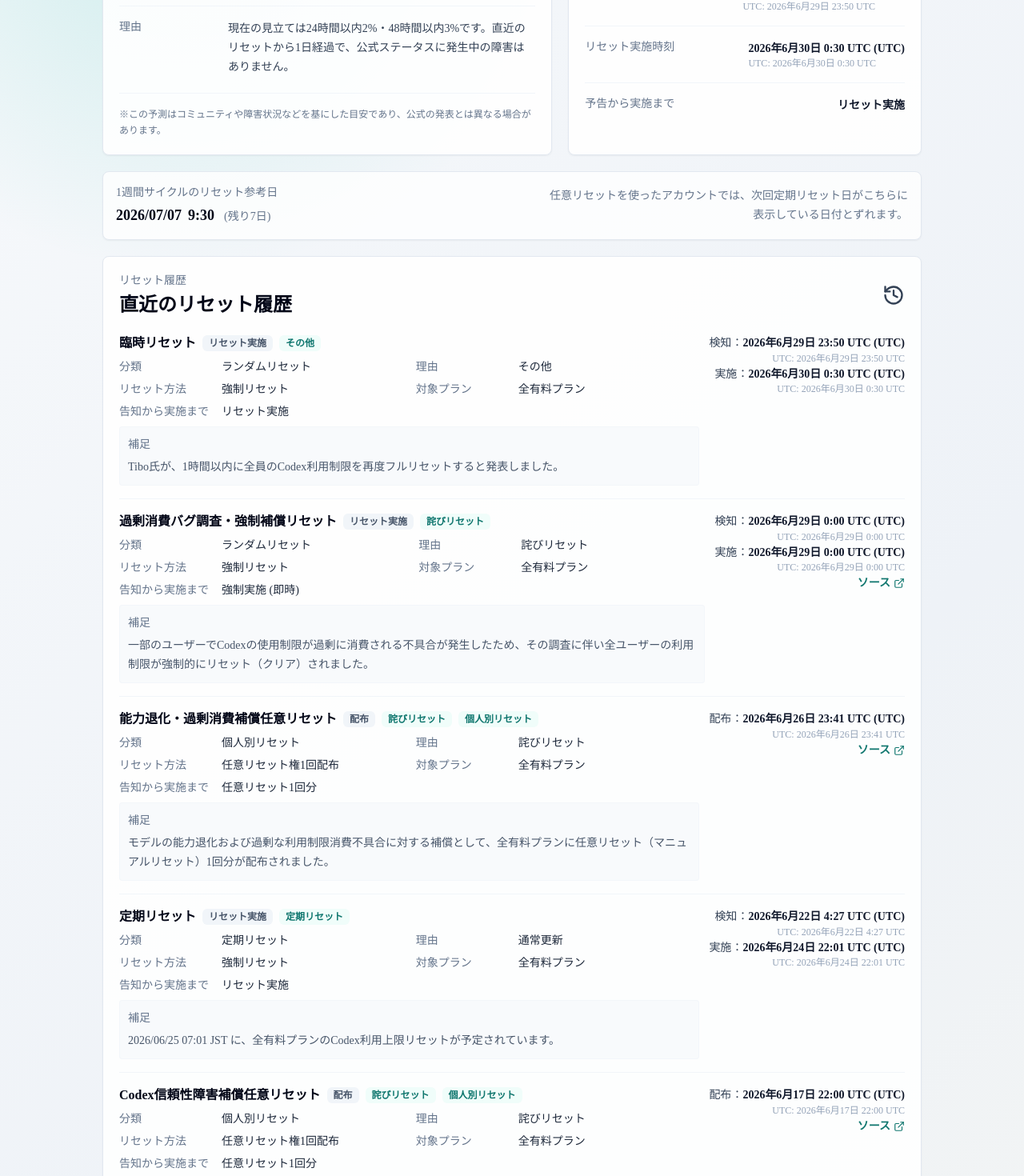
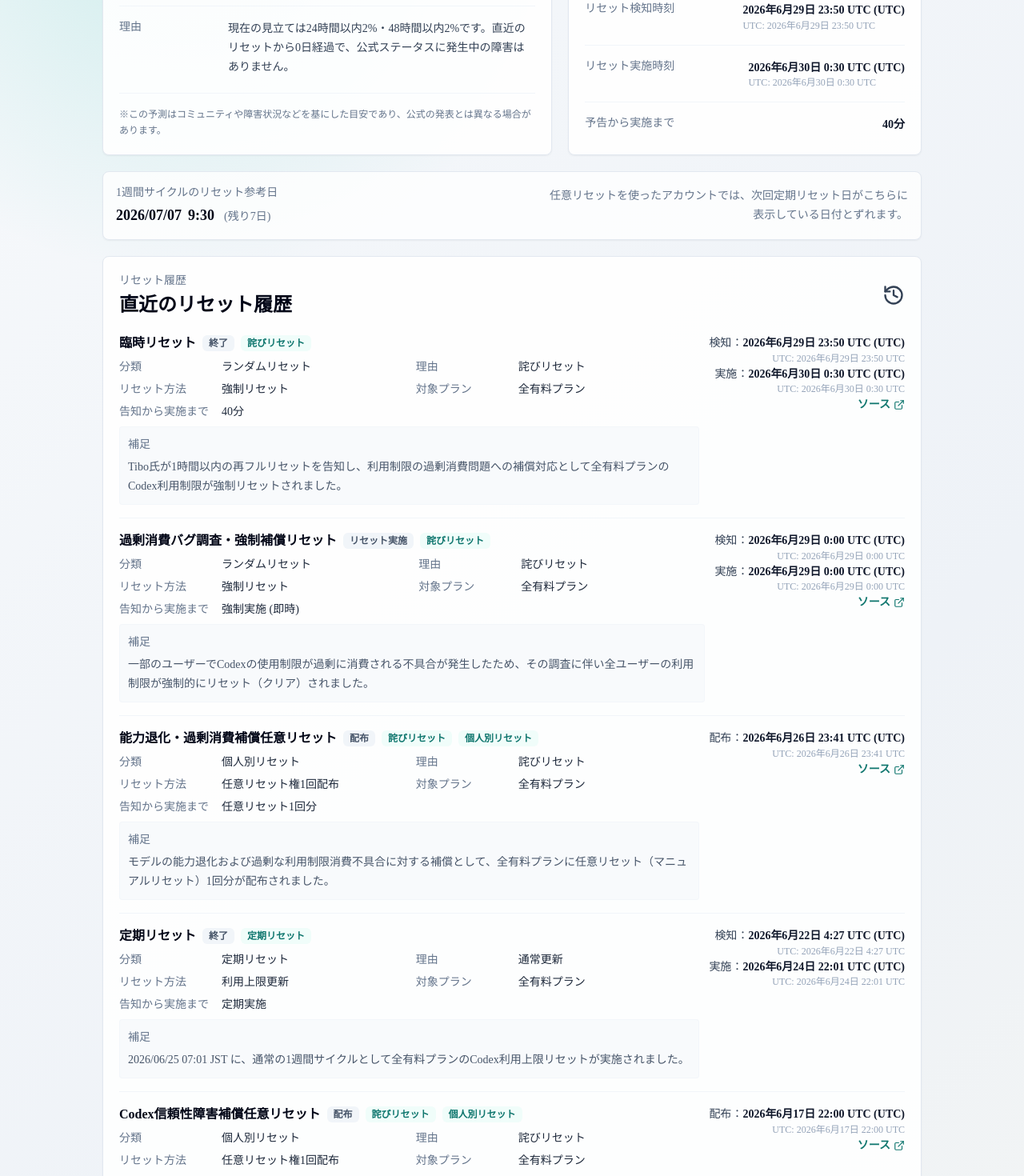
Before and after one commit to gussuri/codex-reset-observatory, a Next.js app: page / in a window 1280 px wide. Shown: the part 560-2030 px from the top of the page at 80% size. Built offline with nearby package versions, Linux system fonts and the light colour scheme; no server answers.

Commit message:
Normalize explicit reset history records

```diff
--- a/data/observationSignals.ts
+++ b/data/observationSignals.ts
@@ -26,6 +26,7 @@ export const LOCAL_OBSERVATION_SIGNALS: Array<LocalObservationSignal> = [
     status: "active",
     expectedAt: "2026-06-30T09:30:00+09:00",
     expiresAt: "2026-06-30T12:00:00+09:00",
+    skipAutoHistoryMerge: true,
     title:
       "Tibo氏が、1時間以内に全員のCodex利用制限を再度フルリセットすると発表しました。",
     keywords: ["forced reset", "limit reset", "強制リセット", "利用制限"],
@@ -84,6 +85,7 @@ export const LOCAL_OBSERVATION_SIGNALS: Array<LocalObservationSignal> = [
     expectedAt: "2026-06-25T07:01:00+09:00",
     expiresAt: "2026-06-25T08:01:00+09:00",
     resolvedAt: "2026-06-25T07:01:00+09:00",
+    skipAutoHistoryMerge: true,
     title:
       "2026/06/25 07:01 JST に、全有料プランのCodex利用上限リセットが予定されています。",
     keywords: ["rate limit", "usage limit", "reset", "利用上限", "レート制限"],
--- a/data/resetHistory.ts
+++ b/data/resetHistory.ts
@@ -1,9 +1,9 @@
 import type { RadarViewModel, WindowEventLike } from "@/lib/radar";
 
-export const LOCAL_MODEL_UPDATED_AT = "2026-06-29T09:00:00+09:00";
+export const LOCAL_MODEL_UPDATED_AT = "2026-06-30T09:30:00+09:00";
 export const MANUAL_NEXT_REGULAR_RESET_AT = "2026-06-25T07:01:00+09:00";
 export const MANUAL_NEXT_REGULAR_RESET_TIME_CONFIRMED = true;
-export const MANUAL_LAST_REGULAR_RESET_AT = "2026-06-18T07:00:00+09:00";
+export const MANUAL_LAST_REGULAR_RESET_AT = "2026-06-25T07:01:00+09:00";
 export const HISTORY_LIMIT = 10;
 
 export const LOCAL_PERSONAL_RESET_HISTORY: RadarViewModel["recentHistory"] = [
@@ -62,6 +62,20 @@ export const LOCAL_PERSONAL_RESET_HISTORY: RadarViewModel["recentHistory"] = [
 
 export const LOCAL_RESET_HISTORY: Array<WindowEventLike> = [
   {
+    id: "local-codex-forced-reset-2026-06-30",
+    title: "臨時リセット",
+    kind: "window_closed",
+    status: "closed",
+    opened_at: "2026-06-30T08:50:00+09:00",
+    closed_at: "2026-06-30T09:30:00+09:00",
+    completed_at: "2026-06-30T09:30:00+09:00",
+    window_minutes: 40,
+    scope: "全有料プラン",
+    summary:
+      "Tibo氏が1時間以内の再フルリセットを告知し、利用制限の過剰消費問題への補償対応として全有料プランのCodex利用制限が強制リセットされました。",
+    source_url: "https://x.com/thsottiaux",
+  },
+  {
     id: "local-codex-forced-comp-reset-2026-06-29",
     title: "過剰消費バグ調査・強制補償リセット",
     kind: "reset_completed",
@@ -77,6 +91,21 @@ export const LOCAL_RESET_HISTORY: Array<WindowEventLike> = [
     source_url: "https://x.com/thsottiaux/status/2067711440019483321",
   },
   {
+    id: "local-codex-regular-reset-2026-06-25",
+    title: "定期リセット",
+    kind: "window_closed",
+    status: "closed",
+    opened_at: "2026-06-22T13:27:58+09:00",
+    closed_at: "2026-06-25T07:01:00+09:00",
+    completed_at: "2026-06-25T07:01:00+09:00",
+    window_minutes: 3933,
+    window_human: "定期実施",
+    scope: "全有料プラン",
+    summary:
+      "2026/06/25 07:01 JST に、通常の1週間サイクルとして全有料プランのCodex利用上限リセットが実施されました。",
+    source_url: null,
+  },
+  {
     id: "local-codex-rate-limit-reset-notice-2026-06-17",
     title: "定期リセット",
     kind: "window_closed",
@@ -88,7 +117,7 @@ export const LOCAL_RESET_HISTORY: Array<WindowEventLike> = [
     window_human: "定期実施",
     scope: "全有料プラン",
     summary:
-      "通常の1週間サイクルのタイミングで、Codexの利用上限リセットが実施されました。",
+      "通常の1週間サイクルのタイミングで、Codexの利用上限リセットが実施されました。あわせて、Codexの信頼性に影響する不具合への補償として任意リセット1回分も配布されました。",
     source_url: "https://x.com/thsottiaux/status/2066956441173323943",
   },
   {
--- a/lib/radar.ts
+++ b/lib/radar.ts
@@ -570,6 +570,10 @@ function getHistoryReasonType(item: WindowLike & { kind?: string }, locale: Loca
 function getHistoryResetMethod(item: WindowLike & { kind?: string }, locale: Locale) {
   const text = getHistoryText(item);
 
+  if (text.includes("定期") || text.includes("weekly") || text.includes("1週間サイクル")) {
+    return translateDynamic("利用上限更新", locale);
+  }
+
   if (
     text.includes("任意") ||
     text.includes("manual reset") ||
--- a/lib/radar/i18n.ts
+++ b/lib/radar/i18n.ts
@@ -516,6 +516,11 @@ export const DYNAMIC_TRANSLATIONS: Record<string, Record<Locale, string>> = {
     en: "Forced reset",
     zh: "强制重置",
   },
+  "利用上限更新": {
+    ja: "利用上限更新",
+    en: "Usage-limit refresh",
+    zh: "使用限制更新",
+  },
   "任意リセット権1回配布": {
     ja: "任意リセット権1回配布",
     en: "1 manual reset credit",
```
